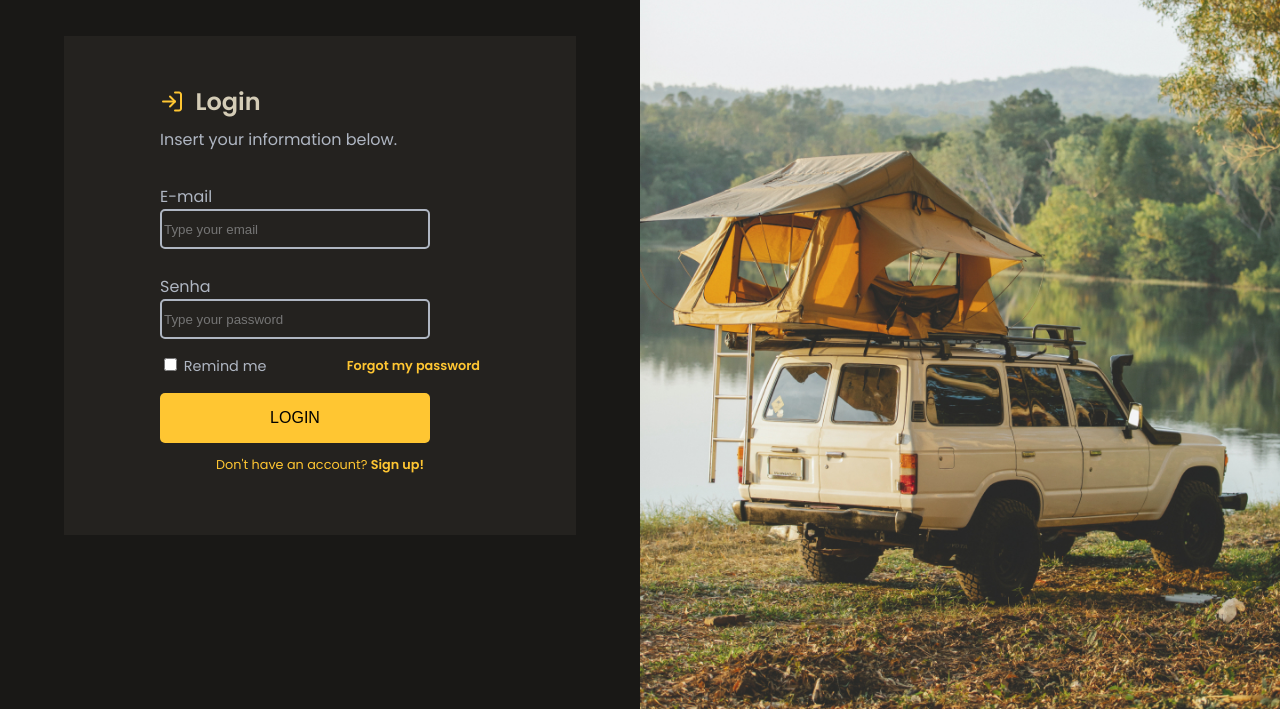
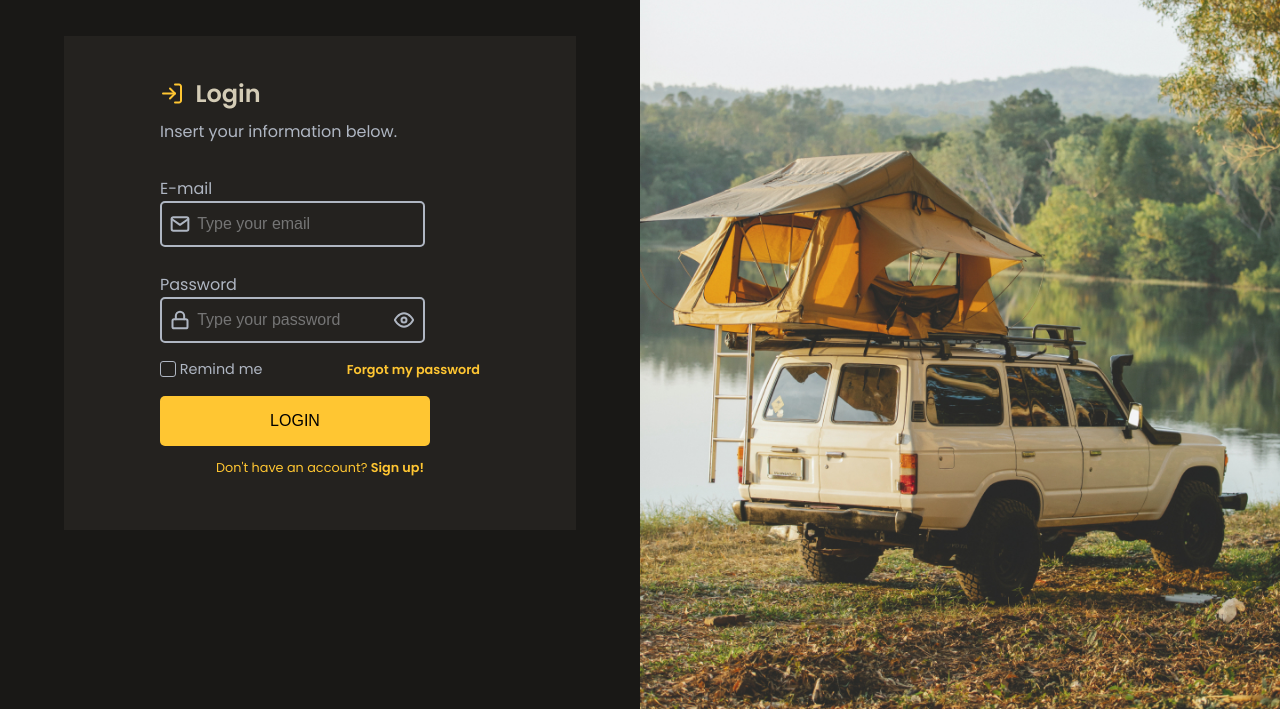
Before and after one commit to adlascio-instructor/web-dev-1-week-4-assignment-klfcola, a plain HTML site: page index.html in a window 1280 px wide. Shown: the part 91-800 px from the top of the page. Drawn offline with Linux system fonts and the light colour scheme.

Commit message:
5 Mar 2023 assignment completed

```diff
--- a/index.html
+++ b/index.html
@@ -15,7 +15,7 @@
     <div id="page">
       <div id="left">
         <img src="/images/logo.svg" id="logoimg" alt="logo" />
-        <form>
+        <form action="#" method="POST">
           <div id="inner">
           <div id="title">
             <img src="/images/log-in.svg" alt="login" />
@@ -27,12 +27,12 @@
           <div id="text">
             <label for="email">E-mail</label>
             <br>
-            <input type="text" id="email" name="email" placeholder="Type your email" required>
+            <input type="email" id="email" name="email" placeholder="Type your email" pattern="[a-zA-Z0-9._%+-]+@[a-zA-Z0-9.-]+\.[a-zA-Z]{2,}" autocomplete="off" required>
             <br>
             <br>
-            <label for="password">Senha</label>
+            <label for="password">Password</label>
             <br>
-            <input type="password" id="password" name="password" placeholder="Type your password" required>
+            <input type="password" id="password" name="password" placeholder="Type your password" attern="[a-zA-Z0-9._%+-]{8,}" autocomplete="off" required>
           </div>
           <div id="remind">
             <input type="checkbox" id="remindme" name="remindme">
--- a/style.css
+++ b/style.css
@@ -52,8 +52,8 @@ form{
                          "signup signup";
     padding-left: 6rem;
     padding-right: 6rem;
-    padding-top: 3rem;
-    padding-bottom: 3rem;
+    padding-top: 2.5rem;
+    padding-bottom: 2.5rem;
 }
 
 h1{
@@ -82,20 +82,51 @@ h1{
     grid-area: inner;
 }
 
-#email{
+h1, p, label{
+    user-select: none;
+}
+
+#email, #password{
+    color: #afb6c2;
     background-color: #24221f;
+    outline: none;
     border: 2px solid #afb6c2;
     border-radius: 5px;
-    width: 262px;
-    height: 34px;
+    width: 14rem;
+    height: 2.5rem;
+    font-size: 1rem;
+}
+
+#email{
+    background-image: url(/images/mail.svg);
+    background-repeat: no-repeat;
+    background-position: 0.5rem center;
+    padding-left: 2.2rem;
 }
 
 #password{
-    background-color: #24221f;
-    border: 2px solid #afb6c2;
-    border-radius: 5px;
-    width: 262px;
-    height: 34px;
+    background-image: url(/images/lock.svg), url(/images/eye.svg);
+    background-repeat: no-repeat;
+    background-position: 0.5rem center, 14.5rem center;
+    padding-left: 2.2rem;
+}
+
+#email:focus{
+    color: #ffc632;
+    background-image: url(/images/mail-focus.svg);
+    border-color: #ffc632;
+    background-repeat: no-repeat;
+    background-position: 0.5rem center;
+    padding-left: 2.2rem;
+}
+
+#password:focus{
+    color: #ffc632;
+    background-image: url(/images/lock-focus.svg), url(/images/eye.svg);;
+    border-color: #ffc632;
+    background-repeat: no-repeat;
+    background-position: 0.5rem center, 14.5rem center;
+    padding-left: 2.2rem;
 }
 
 #remind{
@@ -103,6 +134,29 @@ h1{
     font-size: 0.9rem;
     padding-top: 1rem;
     padding-bottom: 1rem;
+}
+
+input[type="checkbox"]{
+    appearance: none;
+    -wedkit-appearance: none;
+    width: 1rem;
+    height: 1rem;
+    margin: 0;
+    margin-bottom: 2px;
+    border: 1px solid #afb6c2;
+    border-radius: 3px;
+    background-color: #24221f;
+    display: inline-block;
+    vertical-align: middle;
+}
+
+input[type="checkbox"]:checked{
+    content: url(/images/check.svg);
+    background-color: #ffc632;
+    size: 1rem 1rem;
+    display: flex;
+    display: inline-block;
+    vertical-align: middle;
 }
 
 #forgot{
@@ -130,6 +184,7 @@ button{
     font-size: 1rem;
     width: 270px;
     height: 50px;
+    cursor: pointer;
 }
 
 #signup{
@@ -153,5 +208,17 @@ button{
     height: auto;
 }
 
+@media (max-width: 768px){
+    #carimg{
+        display: none;
+    }
 
-/* primary-color: #ffc632; */
+    #inner{
+        background: none;
+        grid-template-columns: 140px 140px;
+    }
+
+    form{
+        padding: 0;
+    }
+}
```
